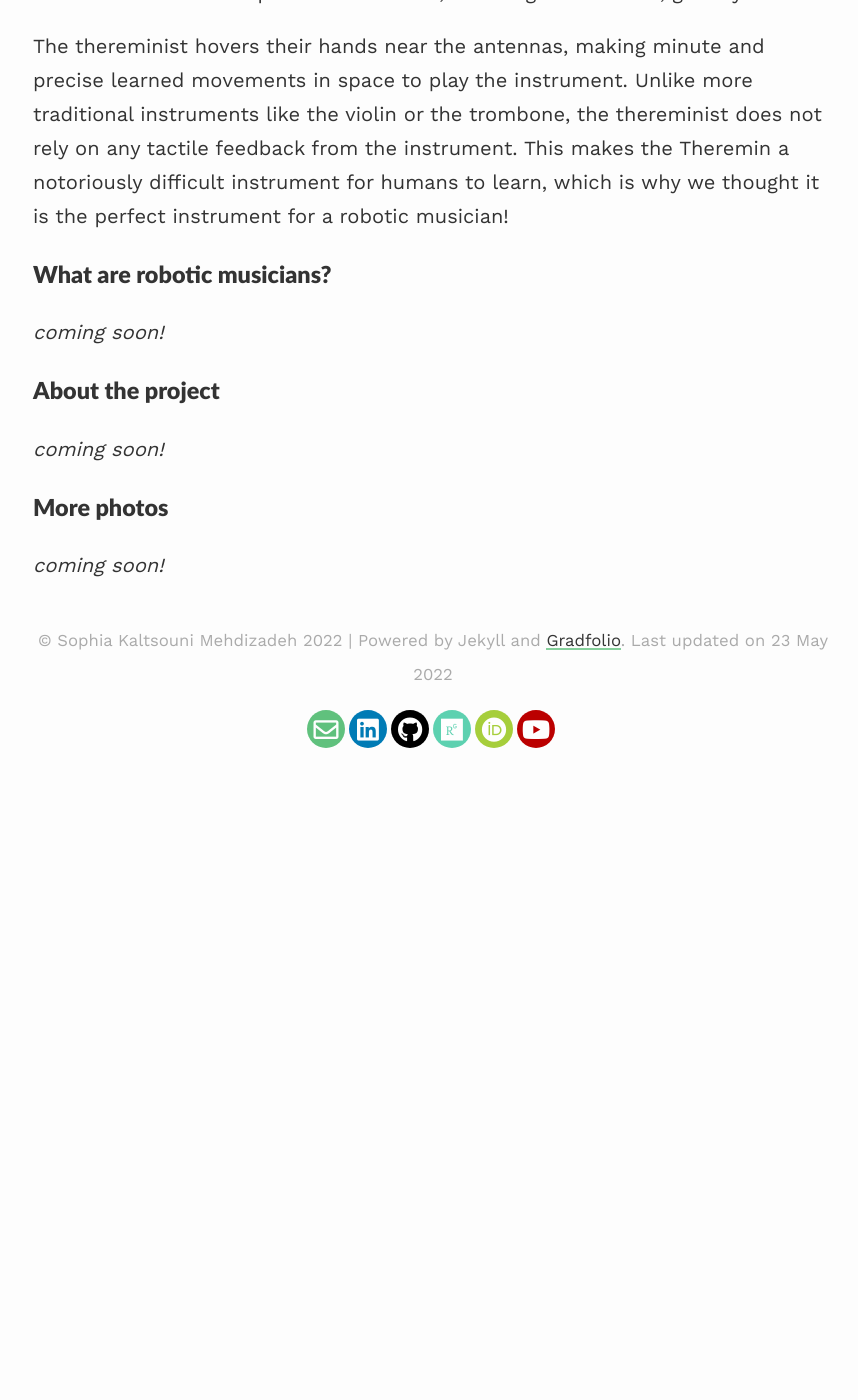
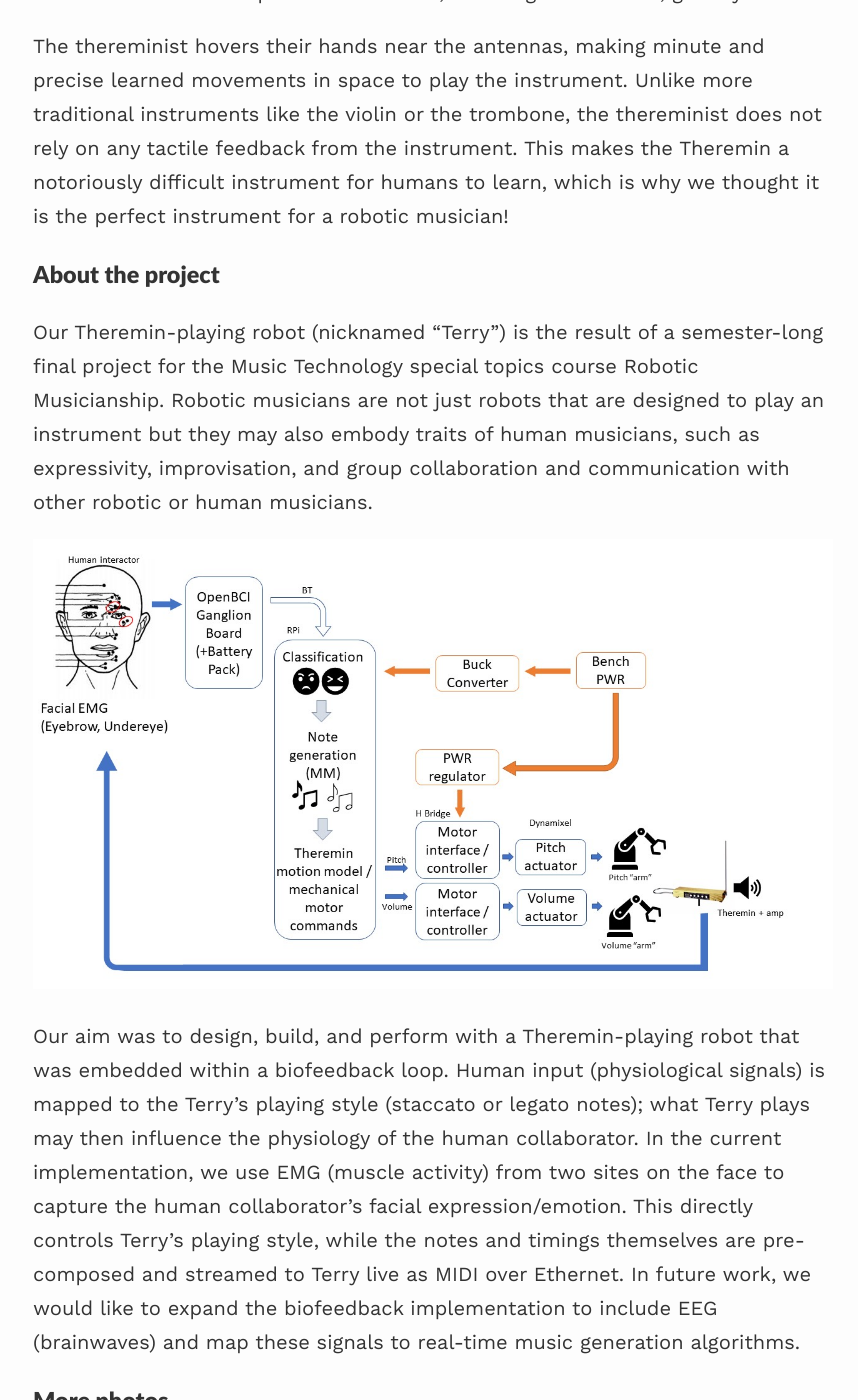
Before and after one commit to smehdizadeh/smehdizadeh.github.io, a Jekyll site: the page built from _projects/02_project.md, in a window 1280 px wide and 1400 px high, scrolled down 930 px. Shown: the whole window, without its empty margins (207-1065 px from the left). Built offline with Jekyll 4.4.1, drawn with Linux system fonts in a browser that asks for light colours; nearby versions of some CDN libraries; before the commit the page ends 1682 px from its top, so only the background shows below that.

Commit message:
Update 02_project.md

```diff
--- a/_projects/02_project.md
+++ b/_projects/02_project.md
@@ -21,13 +21,13 @@ The Theremin is an electronic musical instrument first developed around the 1930
 
 The thereminist hovers their hands near the antennas, making minute and precise learned movements in space to play the instrument. Unlike more traditional instruments like the violin or the trombone, the thereminist does not rely on any tactile feedback from the instrument. This makes the Theremin a notoriously difficult instrument for humans to learn, which is why we thought it is the perfect instrument for a robotic musician!
 
-### What are robotic musicians? ###
-
-*coming soon!*
-
 ### About the project ###
 
-*coming soon!*
+Our Theremin-playing robot (nicknamed "Terry") is the result of a semester-long final project for the Music Technology special topics course Robotic Musicianship. Robotic musicians are not just robots that are designed to play an instrument but they may also embody traits of human musicians, such as expressivity, improvisation, and group collaboration and communication with other robotic or human musicians.
+
+![System Diagram](/assets/images/Terry_Diagram.jpg)
+
+Our aim was to design, build, and perform with a Theremin-playing robot that was embedded within a biofeedback loop. Human input (physiological signals) is mapped to the Terry's playing style (staccato or legato notes); what Terry plays may then influence the physiology of the human collaborator. In the current implementation, we use EMG (muscle activity) from two sites on the face to capture the human collaborator's facial expression/emotion. This directly controls Terry's playing style, while the notes and timings themselves are pre-composed and streamed to Terry live as MIDI over Ethernet. In future work, we would like to expand the biofeedback implementation to include EEG (brainwaves) and map these signals to real-time music generation algorithms.
 
 ### More photos ###
 
```
